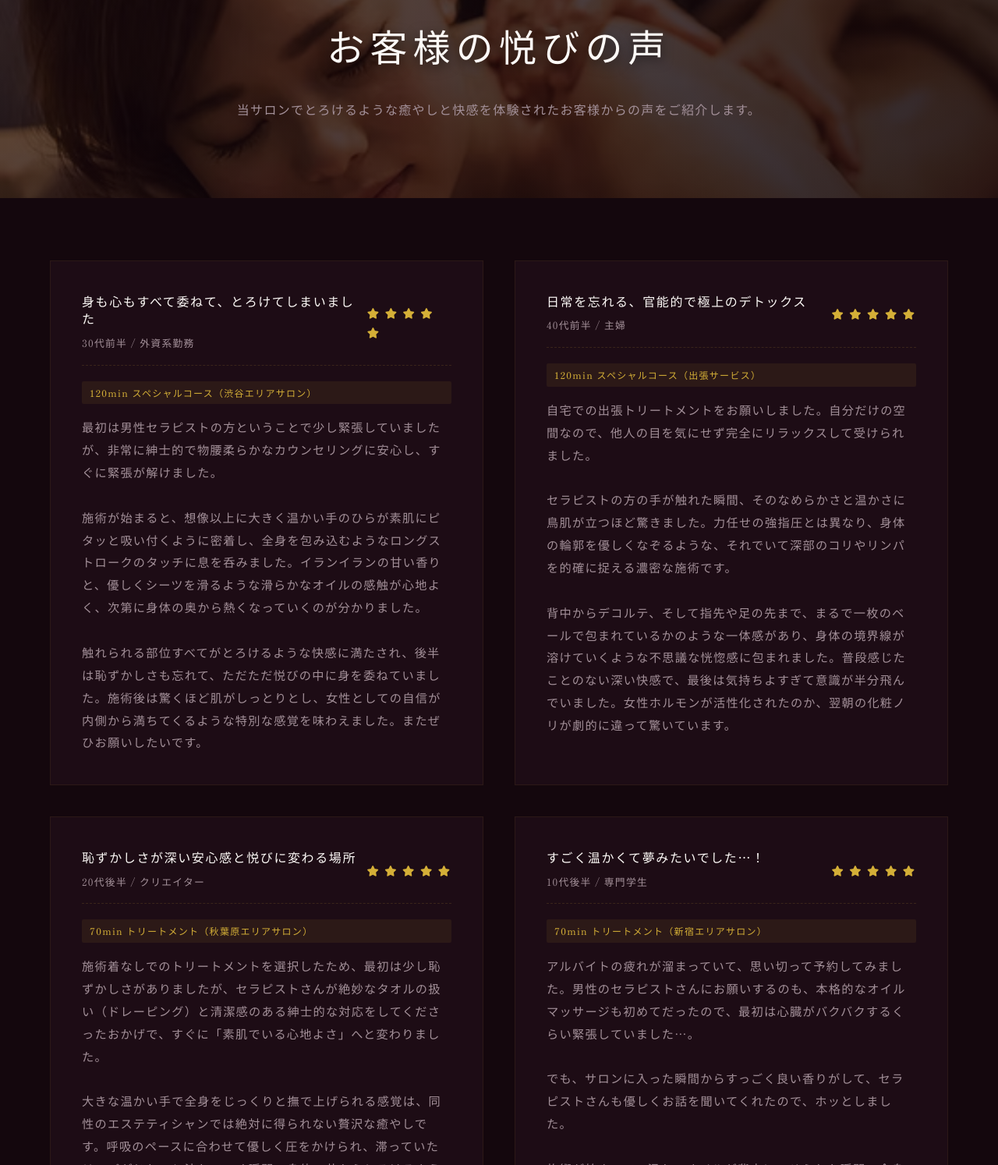
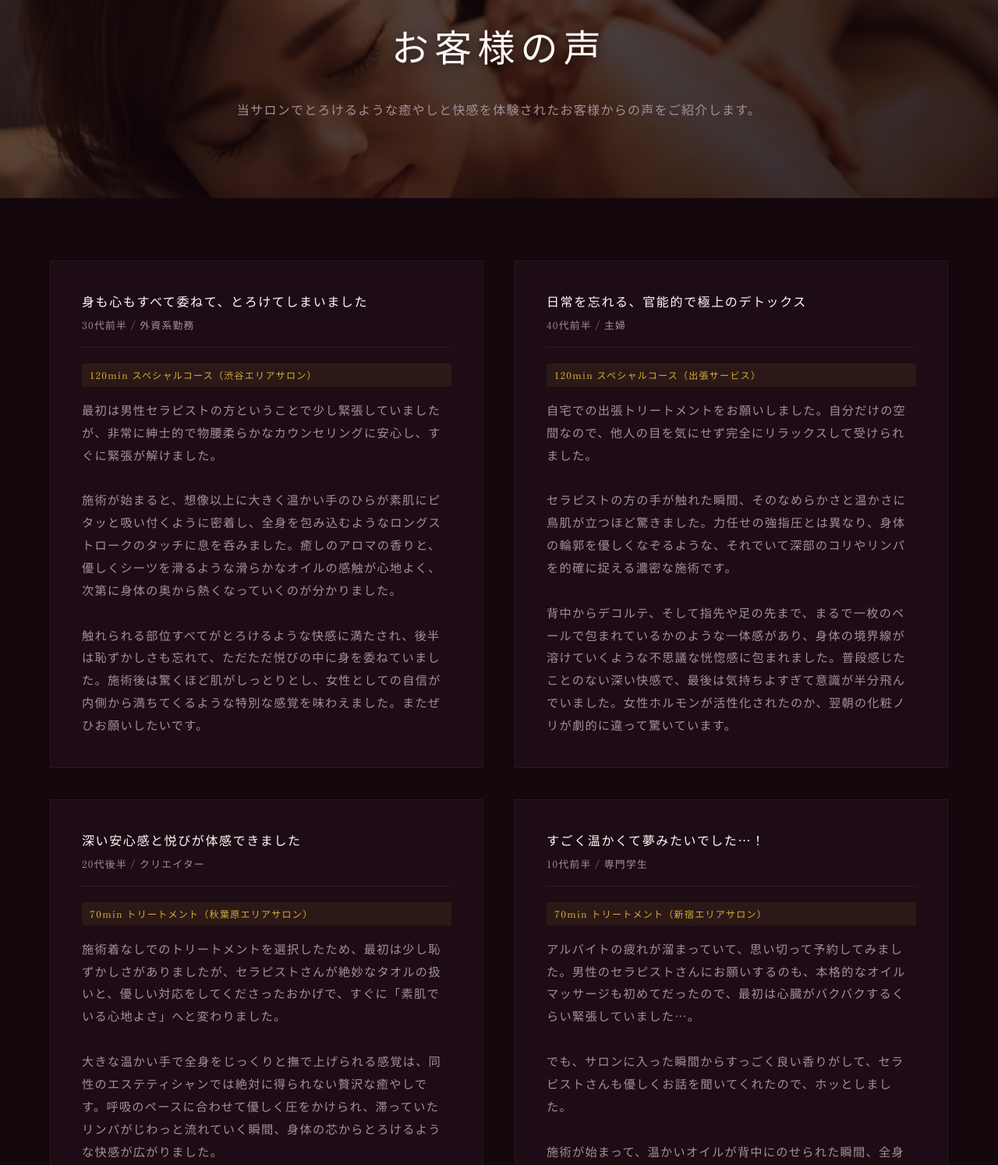
Before and after one commit to drop-oil/drop-oil.github.io, a plain HTML site: page reviews.html in a window 1280 px wide. Shown: the part 106-1600 px from the top of the page at 78% size. Drawn offline with nearby package versions, Linux system fonts and the light colour scheme; a web font is replaced by a local one.

Commit message:
Update review details, remove stars, add 5th review (20s office worker), and modify Q&A / Sensual description text

```diff
--- a/reviews.html
+++ b/reviews.html
@@ -3,7 +3,7 @@
 <head>
     <meta charset="UTF-8">
     <meta name="viewport" content="width=device-width, initial-scale=1.0">
-    <title>お客様の声（レビュー） | Drop（ドロップ）</title>
+    <title>お客様の声 | Drop（ドロップ）</title>
     <meta name="description" content="女性向けメンズセラピストサロン『Drop（ドロップ）』をご利用いただいたお客様から寄せられた、悦びと快感に満ちたリアルなレビューをご紹介します。">
 
     <!-- Google Fonts -->
@@ -75,7 +75,7 @@
         <div class="hero-overlay"></div>
         <div class="hero-content fade-in-up">
             <span class="hero-subtitle">Guest Reviews</span>
-            <h1 class="hero-title">お客様の悦びの声</h1>
+            <h1 class="hero-title">お客様の声</h1>
             <p class="hero-desc">当サロンでとろけるような癒やしと快感を体験されたお客様からの声をご紹介します。</p>
         </div>
     </section>
@@ -91,18 +91,11 @@
                             <h4>身も心もすべて委ねて、とろけてしまいました</h4>
                             <span>30代前半 / 外資系勤務</span>
                         </div>
-                        <div class="review-stars">
-                            <i class="fa-solid fa-star"></i>
-                            <i class="fa-solid fa-star"></i>
-                            <i class="fa-solid fa-star"></i>
-                            <i class="fa-solid fa-star"></i>
-                            <i class="fa-solid fa-star"></i>
-                        </div>
                     </div>
                     <span class="review-course-badge">120min スペシャルコース（渋谷エリアサロン）</span>
                     <p class="review-body">
                         最初は男性セラピストの方ということで少し緊張していましたが、非常に紳士的で物腰柔らかなカウンセリングに安心し、すぐに緊張が解けました。<br><br>
-                        施術が始まると、想像以上に大きく温かい手のひらが素肌にピタッと吸い付くように密着し、全身を包み込むようなロングストロークのタッチに息を呑みました。イランイランの甘い香りと、優しくシーツを滑るような滑らかなオイルの感触が心地よく、次第に身体の奥から熱くなっていくのが分かりました。<br><br>
+                        施術が始まると、想像以上に大きく温かい手のひらが素肌にピタッと吸い付くように密着し、全身を包み込むようなロングストロークのタッチに息を呑みました。癒しのアロマの香りと、優しくシーツを滑るような滑らかなオイルの感触が心地よく、次第に身体の奥から熱くなっていくのが分かりました。<br><br>
                         触れられる部位すべてがとろけるような快感に満たされ、後半は恥ずかしさも忘れて、ただただ悦びの中に身を委ねていました。施術後は驚くほど肌がしっとりとし、女性としての自信が内側から満ちてくるような特別な感覚を味わえました。またぜひお願いしたいです。
                     </p>
                 </div>
@@ -113,13 +106,6 @@
                         <div class="review-user-info">
                             <h4>日常を忘れる、官能的で極上のデトックス</h4>
                             <span>40代前半 / 主婦</span>
-                        </div>
-                        <div class="review-stars">
-                            <i class="fa-solid fa-star"></i>
-                            <i class="fa-solid fa-star"></i>
-                            <i class="fa-solid fa-star"></i>
-                            <i class="fa-solid fa-star"></i>
-                            <i class="fa-solid fa-star"></i>
                         </div>
                     </div>
                     <span class="review-course-badge">120min スペシャルコース（出張サービス）</span>
@@ -134,20 +120,13 @@
                 <div class="review-card">
                     <div class="review-meta">
                         <div class="review-user-info">
-                            <h4>恥ずかしさが深い安心感と悦びに変わる場所</h4>
+                            <h4>深い安心感と悦びが体感できました</h4>
                             <span>20代後半 / クリエイター</span>
-                        </div>
-                        <div class="review-stars">
-                            <i class="fa-solid fa-star"></i>
-                            <i class="fa-solid fa-star"></i>
-                            <i class="fa-solid fa-star"></i>
-                            <i class="fa-solid fa-star"></i>
-                            <i class="fa-solid fa-star"></i>
                         </div>
                     </div>
                     <span class="review-course-badge">70min トリートメント（秋葉原エリアサロン）</span>
                     <p class="review-body">
-                        施術着なしでのトリートメントを選択したため、最初は少し恥ずかしさがありましたが、セラピストさんが絶妙なタオルの扱い（ドレーピング）と清潔感のある紳士的な対応をしてくださったおかげで、すぐに「素肌でいる心地よさ」へと変わりました。<br><br>
+                        施術着なしでのトリートメントを選択したため、最初は少し恥ずかしさがありましたが、セラピストさんが絶妙なタオルの扱いと、優しい対応をしてくださったおかげで、すぐに「素肌でいる心地よさ」へと変わりました。<br><br>
                         大きな温かい手で全身をじっくりと撫で上げられる感覚は、同性のエステティシャンでは絶対に得られない贅沢な癒やしです。呼吸のペースに合わせて優しく圧をかけられ、滞っていたリンパがじわっと流れていく瞬間、身体の芯からとろけるような快感が広がりました。<br><br>
                         心も体も完全に解き放たれ、女性としてこれ以上ないほど大切に扱われている実感が得られます。疲労回復はもちろんですが、精神的な満たされ方が他とは比べものになりません。
                     </p>
@@ -158,14 +137,7 @@
                     <div class="review-meta">
                         <div class="review-user-info">
                             <h4>すごく温かくて夢みたいでした…！</h4>
-                            <span>10代後半 / 専門学生</span>
-                        </div>
-                        <div class="review-stars">
-                            <i class="fa-solid fa-star"></i>
-                            <i class="fa-solid fa-star"></i>
-                            <i class="fa-solid fa-star"></i>
-                            <i class="fa-solid fa-star"></i>
-                            <i class="fa-solid fa-star"></i>
+                            <span>10代前半 / 専門学生</span>
                         </div>
                     </div>
                     <span class="review-course-badge">70min トリートメント（新宿エリアサロン）</span>
@@ -174,6 +146,22 @@
                         でも、サロンに入った瞬間からすっごく良い香りがして、セラピストさんも優しくお話を聞いてくれたので、ホッとしました。<br><br>
                         施術が始まって、温かいオイルが背中にのせられた瞬間、全身の力がふわぁっと抜けていくのがわかりました。セラピストさんの手が大きくてすっごく温かくて、包み込まれるように優しく撫でられているだけで、なんだか胸がいっぱいになって泣きそうになるくらい気持ちよかったです。<br><br>
                         恥ずかしさもあったんですけど、触れられるところがじんわり熱くなって、自分でもびっくりするくらい身体がとろとろに軽くなっていきました。70分があっという間で、終わった後はベッドから起き上がりたくないくらい、ふわふわして幸せな余韻に浸っていました。学生の私にとっては少し贅沢なご褒美ですが、また絶対に頑張って貯金して来たいと思います！
+                    </p>
+                </div>
+
+                <!-- レビュー5 (新規追加) -->
+                <div class="review-card">
+                    <div class="review-meta">
+                        <div class="review-user-info">
+                            <h4>完全個室だから、恥ずかしがらずに自分を解放できました</h4>
+                            <span>20代前半 / 会社員</span>
+                        </div>
+                    </div>
+                    <span class="review-course-badge">120min スペシャルコース（横浜エリアサロン）</span>
+                    <p class="review-body">
+                        日々の仕事のストレスから解放されたくて、こちらのサロンにお願いしました。以前から興味のあった施術着やタオルのない、素肌の状態で全身をトリートメントしていただくコースを選びました。<br><br>
+                        最初は本当にタオルなしで大丈夫かな…とドキドキしていましたが、セラピストさんが絶妙な距離感を保ちながら優しくオイルをのせてくださり、すぐに緊張がほどけました。温かい手のひらが密着した瞬間のあまりの心地よさと気持ちよさに、自分でも思わず小さく声を出してしまって、すごく焦ってしまいました…。<br><br>
+                        でもセラピストさんが「誰の目も気にする必要はありませんよ、ご自身の感覚のままにリラックスしてくださいね」と優しく声をかけてくださったおかげで、恥ずかしさから解放され、最後は本当に気持ちよくて身体の芯から蕩けていくような贅沢な時間を過ごすことができました。完全貸切のプライベートサロンだからこそ、他人の目を一切気にせず、心も身体もすべて解放することができたんだと思います。また自分へのご褒美に伺いたいです。
                     </p>
                 </div>
             </div>
```
Also changed, not shown: index.html (+4 -4 lines).
